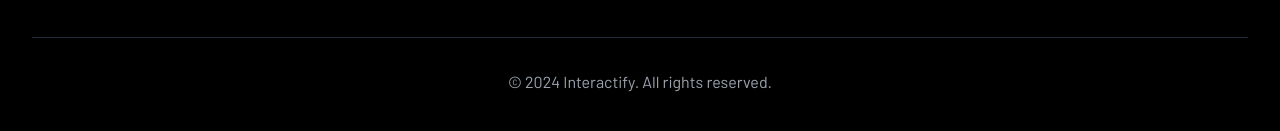
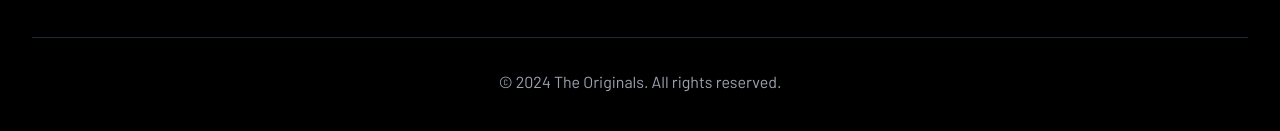
Before and after one commit to hridoynasah/interactify, a Next.js app: page / in a window 1280 px wide. Shown: the part 1023-1154 px from the top of the page. Built offline with nearby package versions, Linux system fonts and the light colour scheme; no server answers.

Commit message:
Footer changed

```diff
--- a/app/components/Footer.jsx
+++ b/app/components/Footer.jsx
@@ -78,7 +78,7 @@
           </div>
         </div>
         <div className="border-t border-gray-800 mt-12 pt-8 text-center">
-          <p>© 2024 Interactify. All rights reserved.</p>
+          <p>© 2024 The Originals. All rights reserved.</p>
         </div>
       </div>
     </footer>
```
